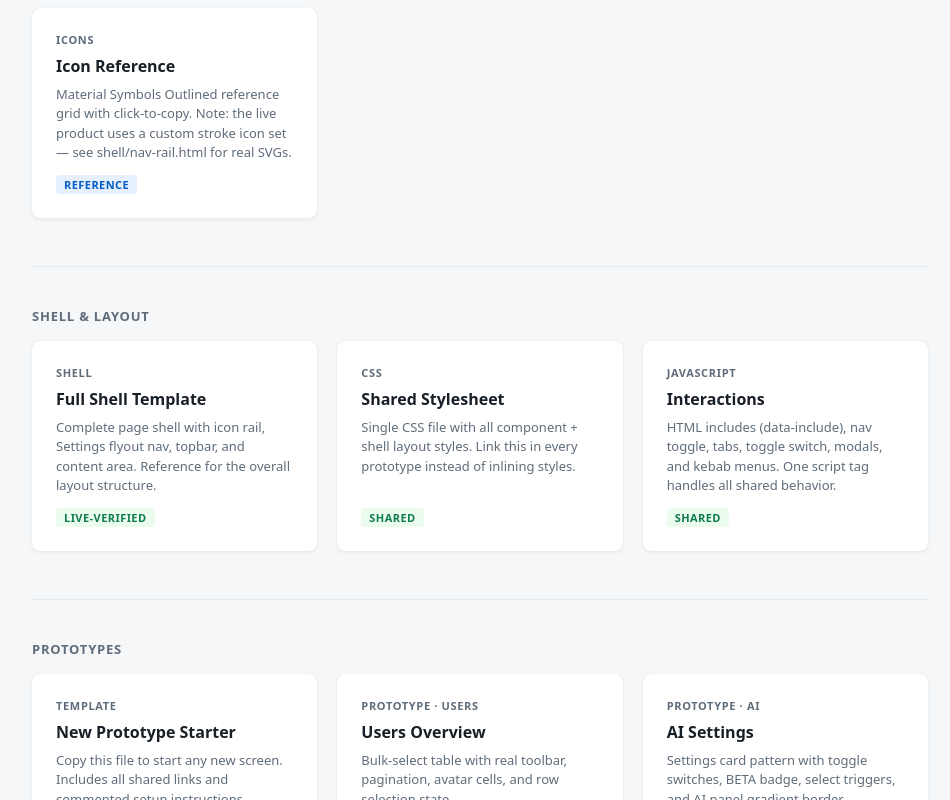
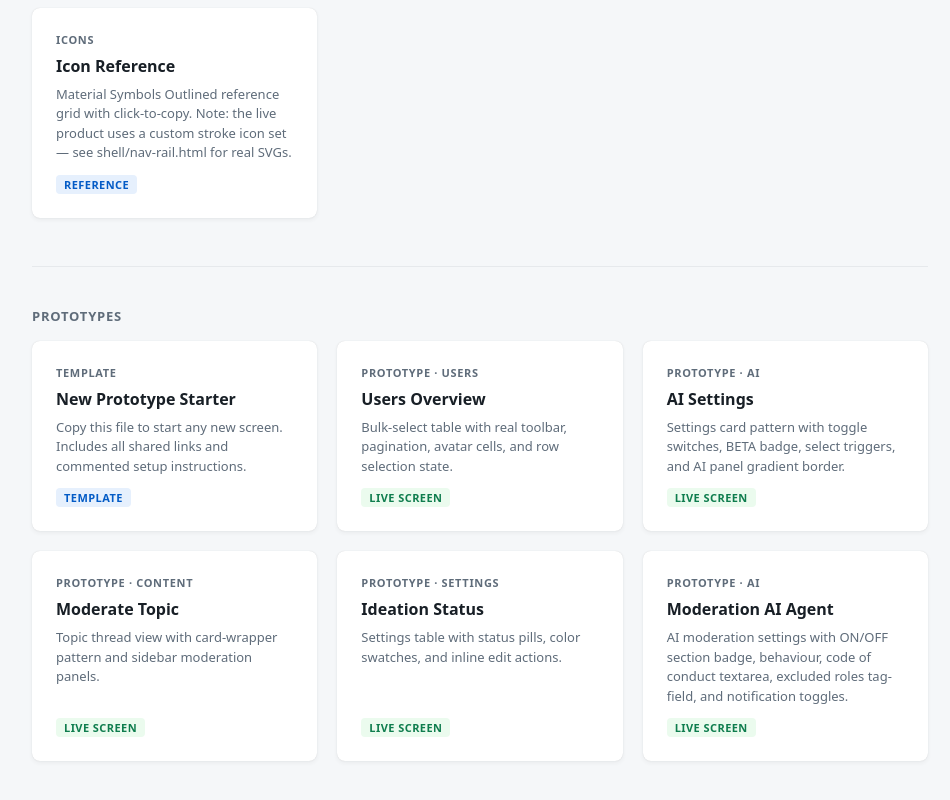
Before and after one commit to sfontfrGS/cc-control-design-system, a plain HTML site: page index.html in a window 1280 px wide. Shown: the part 539-1339 px from the top of the page, without its empty margins (160-1110 px from the left). Drawn offline with Linux system fonts and the light colour scheme.

Commit message:
Remove Shell & Layout section from homepage
Broken link (shell.html doesn't exist) and raw CSS/JS file links are
not useful to teammates browsing the site.

Co-Authored-By: Claude Sonnet 4.6 <noreply@anthropic.com>

```diff
--- a/index.html
+++ b/index.html
@@ -99,29 +99,6 @@
   </div>
 
   <div class="divider"></div>
-  <h2>Shell &amp; Layout</h2>
-  <div class="grid">
-    <a class="card" href="shell/shell.html">
-      <div class="card__eyebrow">Shell</div>
-      <div class="card__title">Full Shell Template</div>
-      <div class="card__desc">Complete page shell with icon rail, Settings flyout nav, topbar, and content area. Reference for the overall layout structure.</div>
-      <span class="card__badge card__badge--live">Live-verified</span>
-    </a>
-    <a class="card" href="components/components.css">
-      <div class="card__eyebrow">CSS</div>
-      <div class="card__title">Shared Stylesheet</div>
-      <div class="card__desc">Single CSS file with all component + shell layout styles. Link this in every prototype instead of inlining styles.</div>
-      <span class="card__badge card__badge--live">Shared</span>
-    </a>
-    <a class="card" href="interactions/design-system.js">
-      <div class="card__eyebrow">JavaScript</div>
-      <div class="card__title">Interactions</div>
-      <div class="card__desc">HTML includes (data-include), nav toggle, tabs, toggle switch, modals, and kebab menus. One script tag handles all shared behavior.</div>
-      <span class="card__badge card__badge--live">Shared</span>
-    </a>
-  </div>
-
-  <div class="divider"></div>
   <h2>Prototypes</h2>
   <div class="grid">
     <a class="card" href="prototypes/_template.html">
```
